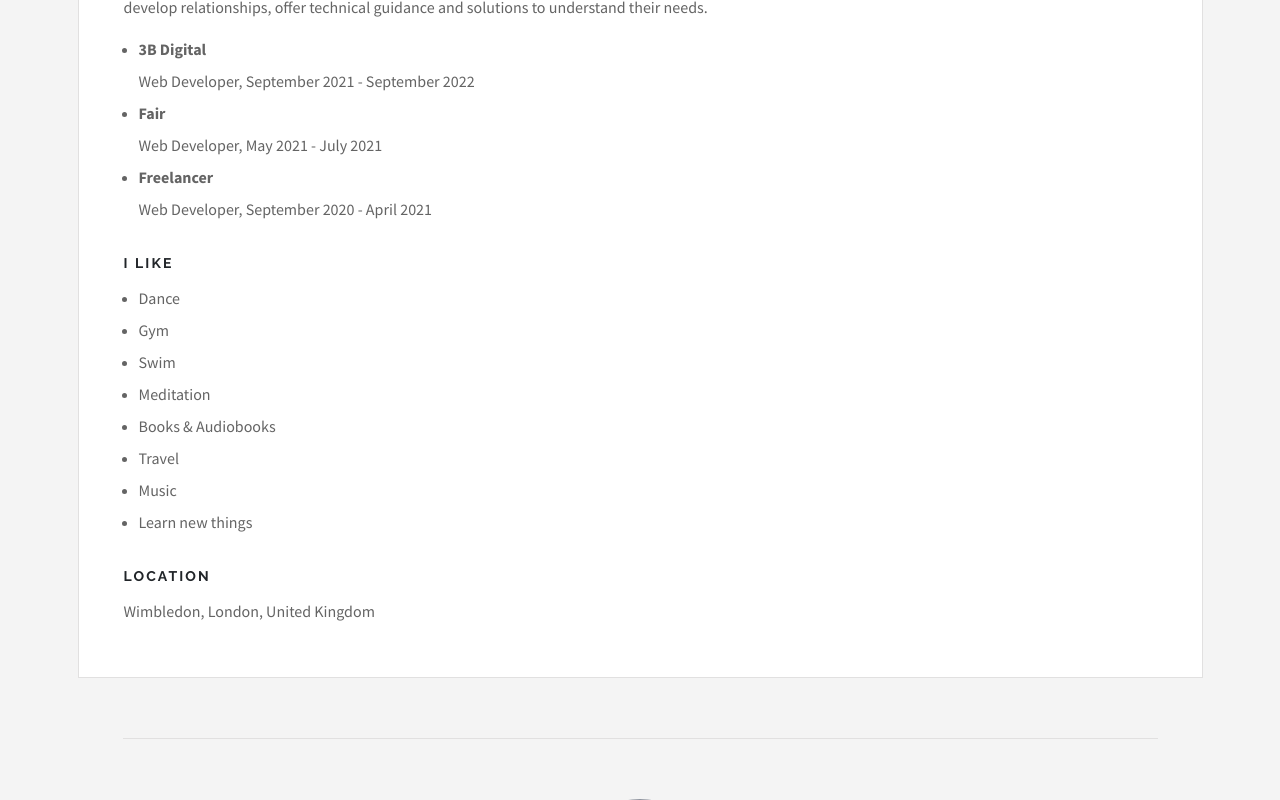
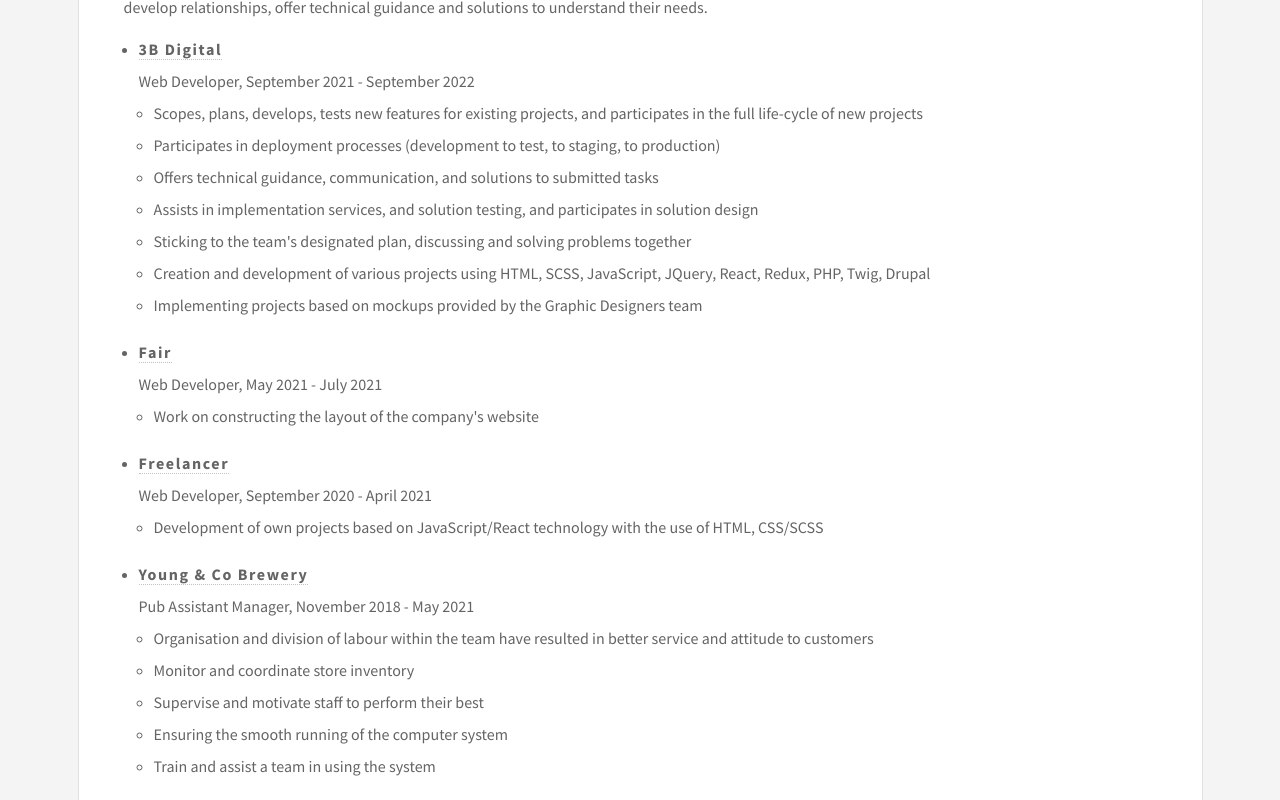
Before and after one commit to PiotrPustul/piotrpustul, a React (Create React App) app: page /about in a window 1280 px wide. Shown: the part 760-1560 px from the top of the page. Built offline with nearby package versions, Linux system fonts and the light colour scheme.

Commit message:
worked on the about page

```diff
--- a/src/js/components/Navigation.js
+++ b/src/js/components/Navigation.js
@@ -6,7 +6,7 @@
     <nav id="navigation" className={props.class}>
       <ul>
         <li className="front-page-link">
-          <NavLink to="/piotrpustul">Piotr Pustul</NavLink>
+          <NavLink to="/">Piotr Pustul</NavLink>
         </li>
         <li>
           <NavLink to="about">About</NavLink>
--- a/src/js/pages/About.js
+++ b/src/js/pages/About.js
@@ -52,16 +52,83 @@
           </p>
           <ul>
             <li>
-              <span>3B Digital</span> <br />
+              <a href="https://www.3bweb.com/">
+                <span>3B Digital</span>
+              </a>
+              <br />
               Web Developer, September 2021 - September 2022
+              <ul>
+                <li>
+                  Scopes, plans, develops, tests new features for existing
+                  projects, and participates in the full life-cycle of new
+                  projects
+                </li>
+                <li>
+                  Participates in deployment processes (development to test, to
+                  staging, to production)
+                </li>
+                <li>
+                  Offers technical guidance, communication, and solutions to
+                  submitted tasks
+                </li>
+                <li>
+                  Assists in implementation services, and solution testing, and
+                  participates in solution design
+                </li>
+                <li>
+                  Sticking to the team's designated plan, discussing and solving
+                  problems together
+                </li>
+                <li>
+                  Creation and development of various projects using HTML, SCSS,
+                  JavaScript, JQuery, React, Redux, PHP, Twig, Drupal
+                </li>
+                <li>
+                  Implementing projects based on mockups provided by the Graphic
+                  Designers team
+                </li>
+              </ul>
             </li>
             <li>
-              <span>Fair</span> <br />
+              <a href="https://hellofair.io/">
+                <span>Fair</span>
+              </a>
+              <br />
               Web Developer, May 2021 - July 2021
+              <ul>
+                <li>
+                  Work on constructing the layout of the company's website
+                </li>
+              </ul>
             </li>
             <li>
-              <span>Freelancer</span> <br />
+              <a href="/">
+                <span>Freelancer</span> <br />
+              </a>
               Web Developer, September 2020 - April 2021
+              <ul>
+                <li>
+                  Development of own projects based on JavaScript/React
+                  technology with the use of HTML, CSS/SCSS
+                </li>
+              </ul>
+            </li>
+            <li>
+              <a href="https://www.youngs.co.uk/">
+                <span>Young & Co Brewery </span>
+                <br />
+              </a>
+              Pub Assistant Manager, November 2018 - May 2021
+              <ul>
+                <li>
+                  Organisation and division of labour within the team have
+                  resulted in better service and attitude to customers
+                </li>
+                <li>Monitor and coordinate store inventory</li>
+                <li>Supervise and motivate staff to perform their best</li>
+                <li>Ensuring the smooth running of the computer system</li>
+                <li>Train and assist a team in using the system</li>
+              </ul>
             </li>
           </ul>
         </div>
--- a/src/scss/_mainSection.scss
+++ b/src/scss/_mainSection.scss
@@ -190,6 +190,10 @@
             line-height: 2;
             font-size: 1.6rem;
 
+            a {
+              font-size: 1.6rem;
+            }
+
             span {
               font-weight: 700;
             }
```
Also changed, not shown: 12 other files (tests, documents, lock files or other folders).
